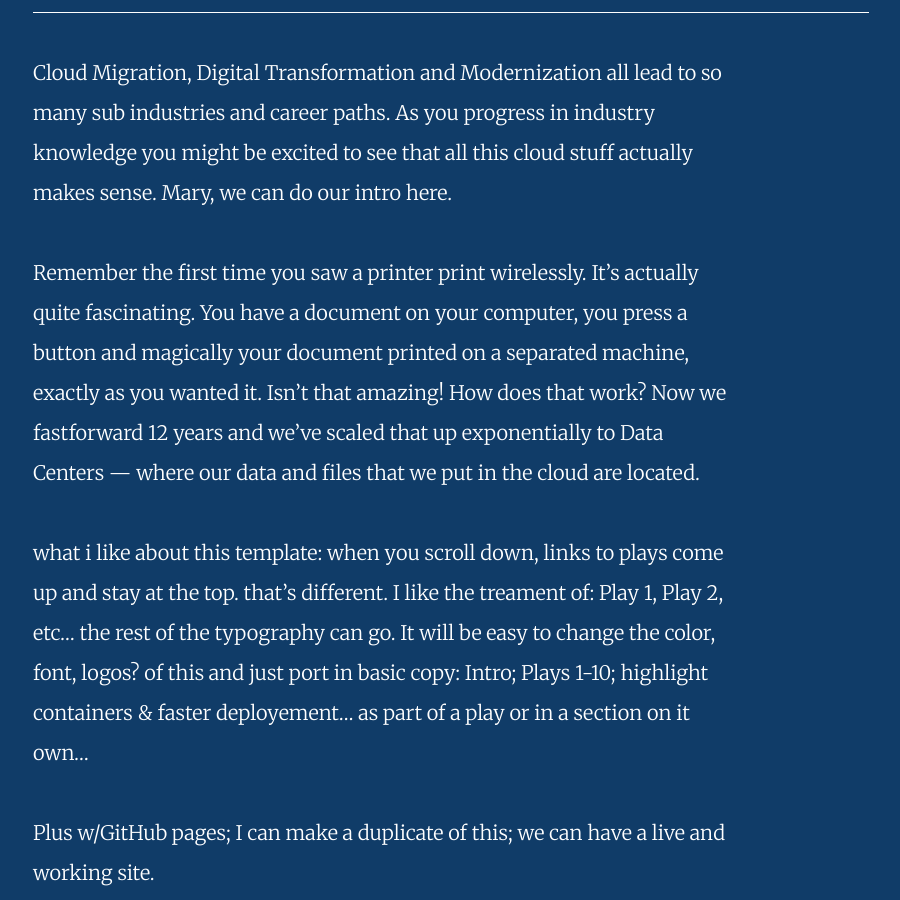
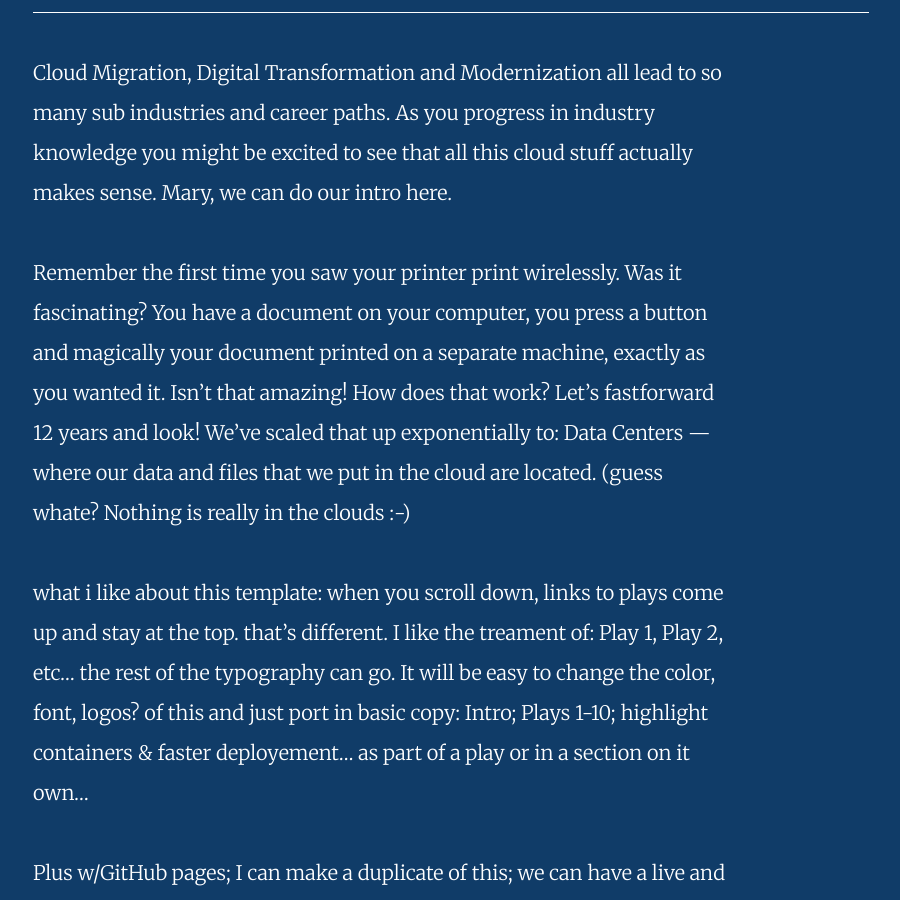
Before and after one commit to ModernizationDigital/ModernizationDigital.github.io, a Jekyll site: the page built from index.html, in a window 1280 px wide and 900 px high, scrolled down 303 px. Shown: the whole window, without its empty margins (189-1089 px from the left). Built offline with Jekyll 4.4.1, drawn with Linux system fonts in a browser that asks for light colours.

Commit message:
more copy changes

```diff
--- a/_includes/introduction.md
+++ b/_includes/introduction.md
@@ -2,7 +2,7 @@
 
 Cloud Migration, Digital Transformation and Modernization all lead to so many sub industries and career paths. As you progress in industry knowledge you might be excited to see that all this cloud stuff actually makes sense. Mary, we can do our intro here.
 
-Remember the first time you saw a printer print wirelessly. It's actually quite fascinating. You have a document on your computer, you press a button and magically your document printed on a separated machine, exactly as you wanted it. Isn't that amazing! How does that work? Now we fastforward 12 years and we've scaled that up exponentially to Data Centers — where our data and files that we put in the cloud are located.
+Remember the first time you saw your printer print wirelessly. Was it fascinating? You have a document on your computer, you press a button and magically your document printed on a separate machine, exactly as you wanted it. Isn't that amazing! How does that work? Let's fastforward 12 years and look! We've scaled that up exponentially to: Data Centers — where our data and files that we put in the cloud are located. (guess whate? Nothing is really in the clouds :-)
 
 what i like about this template:
 when you scroll down, links to plays come up and stay at the top. that's different.
```
